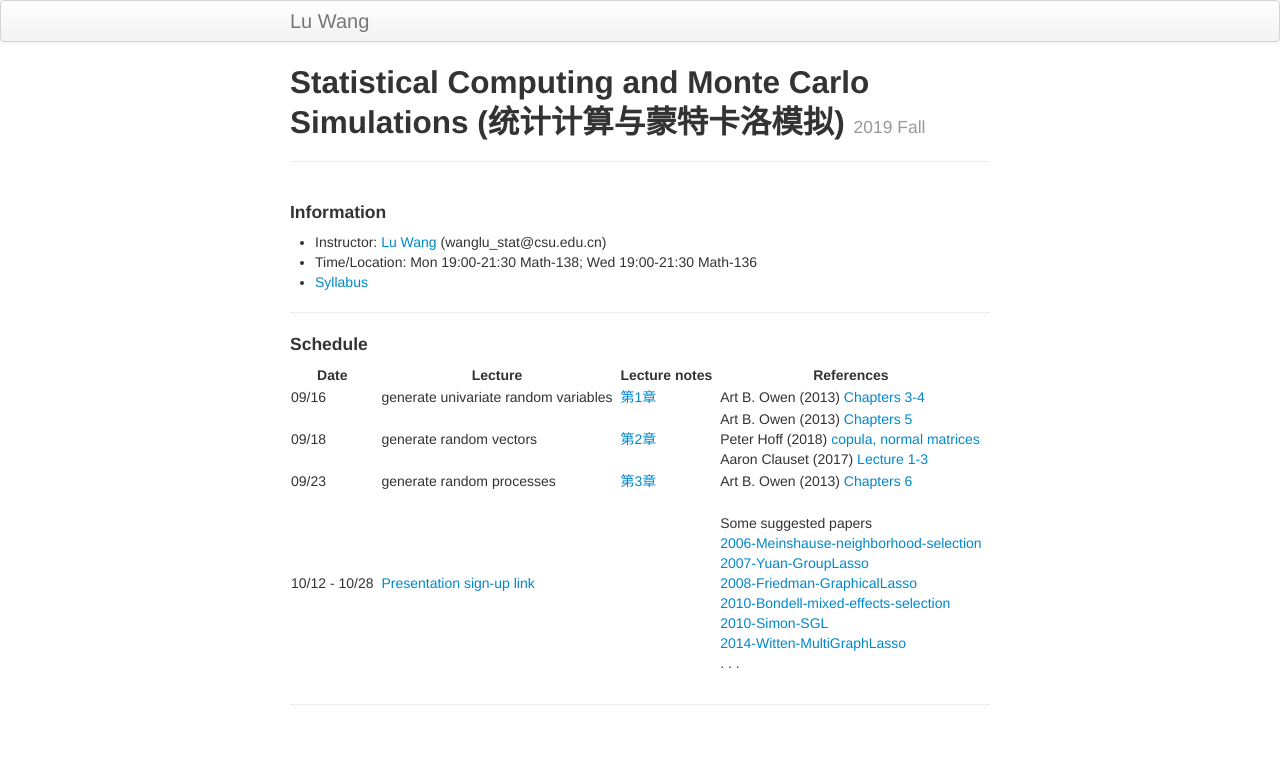
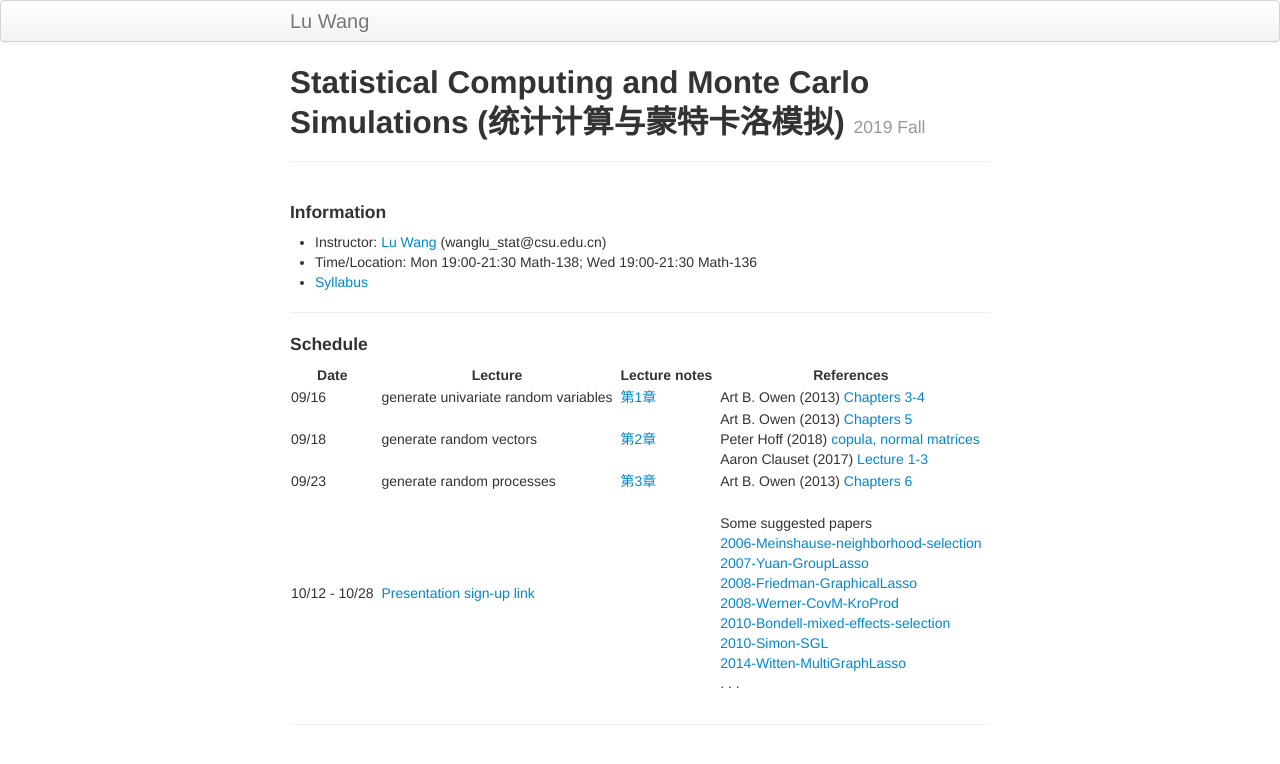
Before and after one commit to wangronglu/StatisticalComputing, a Jekyll site: the page built from index.md, in a window 1280 px wide. Shown: the top 764 px of the page. Built offline with Jekyll 4.4.1, drawn with Linux system fonts in a browser that asks for light colours.

Commit message:
Update index.md

```diff
--- a/index.md
+++ b/index.md
@@ -18,4 +18,4 @@ description: Course Website
 | 09/16 || generate univariate random variables ||  [第1章](Lectures/random_generator_online.pdf) || Art B. Owen (2013) [Chapters 3-4](https://statweb.stanford.edu/~owen/mc/) |
 | 09/18 ||generate random vectors   ||  [第2章](Lectures/random_vector_online.pdf) || Art B. Owen (2013) [Chapters 5](https://statweb.stanford.edu/~owen/mc/) <br> Peter Hoff (2018) [copula, normal matrices](http://www2.stat.duke.edu/~pdh10/Teaching/832/Notes/) <br> Aaron Clauset (2017) [Lecture 1-3](http://tuvalu.santafe.edu/~aaronc/courses/5352/) |
 | 09/23 || generate random processes  || [第3章](generate_process_online.pdf) || Art B. Owen (2013) [Chapters 6](https://statweb.stanford.edu/~owen/mc/) |
-| 10/12 - 10/28 ||  [Presentation sign-up link](https://docs.qq.com/sheet/DRHdUU1hIeVB5Z2ln?c=B32A0A0)  ||  || <br> Some suggested papers <br> [2006-Meinshause-neighborhood-selection](Papers/2006-Meinshausen-neighborhood-selection.pdf) <br> [2007-Yuan-GroupLasso](Papers/2007-Yuan-GroupLasso.pdf) <br> [2008-Friedman-GraphicalLasso](Papers/2008-Friedman-GraphicalLasso.pdf) <br> [2010-Bondell-mixed-effects-selection](Papers/2010-Bondell-LMMsel.pdf) <br> [2010-Simon-SGL](Papers/2010-Simon-SGLpaper.pdf) <br> [2014-Witten-MultiGraphLasso](Papers/2014-Witten-TwoGaussNet.pdf) <br> . . . |
+| 10/12 - 10/28 ||  [Presentation sign-up link](https://docs.qq.com/sheet/DRHdUU1hIeVB5Z2ln?c=B32A0A0)  ||  || <br> Some suggested papers <br> [2006-Meinshause-neighborhood-selection](Papers/2006-Meinshausen-neighborhood-selection.pdf) <br> [2007-Yuan-GroupLasso](Papers/2007-Yuan-GroupLasso.pdf) <br> [2008-Friedman-GraphicalLasso](Papers/2008-Friedman-GraphicalLasso.pdf) <br> [2008-Werner-CovM-KroProd](Papers/2008-Werner-CovM-KroProd.pdf) <br> [2010-Bondell-mixed-effects-selection](Papers/2010-Bondell-LMMsel.pdf) <br> [2010-Simon-SGL](Papers/2010-Simon-SGLpaper.pdf) <br> [2014-Witten-MultiGraphLasso](Papers/2014-Witten-TwoGaussNet.pdf) <br> . . . |
```
